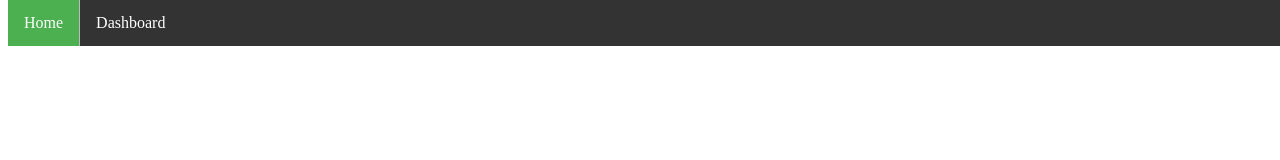
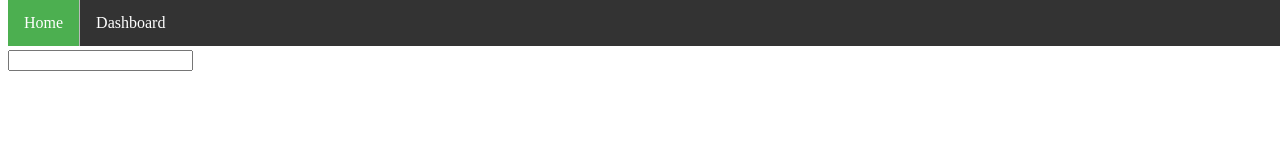
Before and after one commit to msmithboise/cms-webtemplate, an Angular app: page /dashboard in a window 1280 px wide. Shown: the top 160 px of the page. Built offline with nearby package versions, Linux system fonts and the light colour scheme.

Commit message:
added data binding to dashboard

```diff
--- a/src/app/banner/banner.component.html
+++ b/src/app/banner/banner.component.html
@@ -3,5 +3,6 @@
   <div class="hero-text">
     <h1 class="company-heading" style="font: size 50;">{{ title }}</h1>
     <p>Welcome to the future of web design.</p>
+    {{ name }}
   </div>
 </body>
--- a/src/app/banner/banner.component.ts
+++ b/src/app/banner/banner.component.ts
@@ -1,14 +1,18 @@
 import { Component, OnInit } from '@angular/core';
+import { DashboardComponent } from '../dashboard/dashboard.component';
 
 @Component({
   selector: 'app-banner',
   templateUrl: './banner.component.html',
-  styleUrls: ['./banner.component.css']
+  styleUrls: ['./banner.component.css'],
 })
 export class BannerComponent implements OnInit {
   constructor() {}
 
+  dashboardComponent: DashboardComponent = new DashboardComponent();
+
   title = 'Smith Designs';
+  name = this.dashboardComponent.storedValue;
 
   ngOnInit(): void {}
 }
--- a/src/app/dashboard/dashboard.component.html
+++ b/src/app/dashboard/dashboard.component.html
@@ -1 +1,3 @@
 <p>dashboard works!</p>
+
+<input type="text" [(ngModel)]="val" />
--- a/src/app/dashboard/dashboard.component.ts
+++ b/src/app/dashboard/dashboard.component.ts
@@ -8,5 +8,8 @@ import { Component, OnInit } from '@angular/core';
 export class DashboardComponent implements OnInit {
   constructor() {}
 
+  val: string = '';
+  storedValue = this.val;
+
   ngOnInit(): void {}
 }
```
